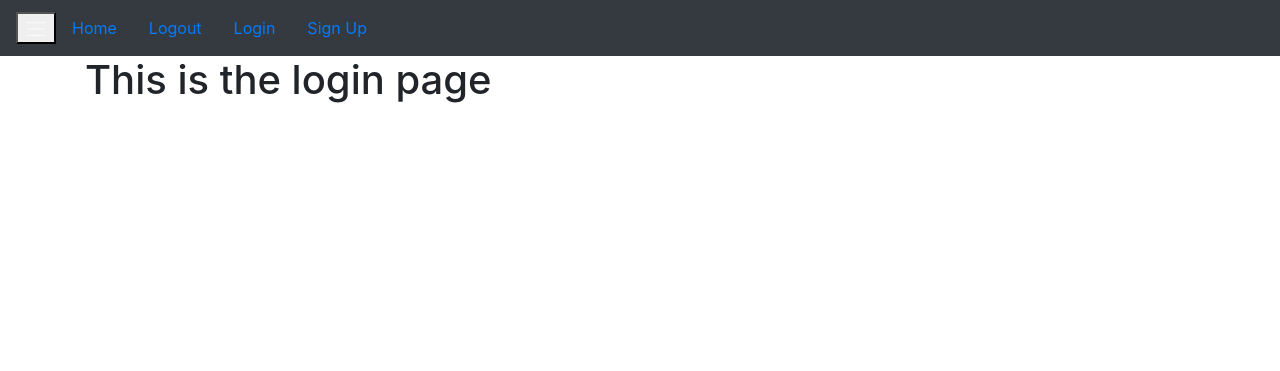
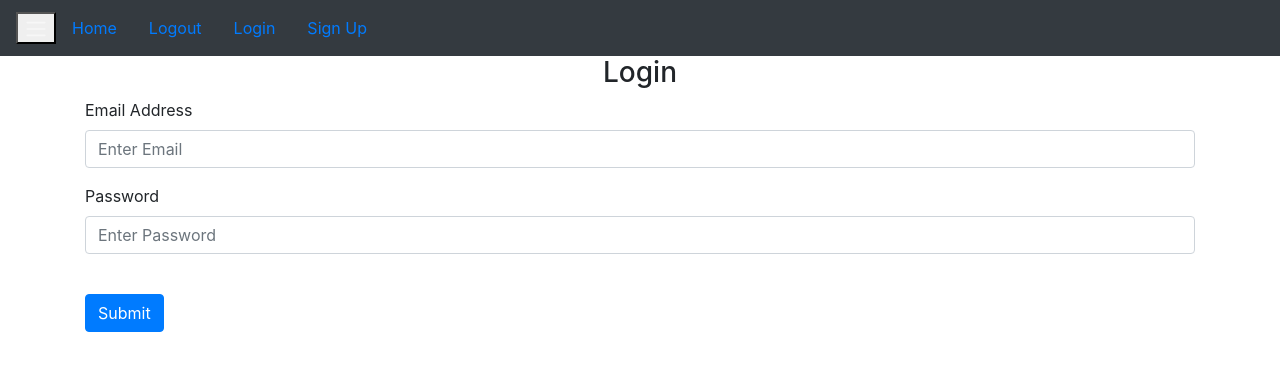
Before and after one commit to nc6041/Recipe-Web-App, a Flask app: page /login in a window 1280 px wide. Shown: the top 371 px of the page. Run offline with Flask 2, Linux system fonts and the light colour scheme; some libraries are stand-ins or nearby versions.

Commit message:
login page submissionupdated

```diff
--- a/website/auth.py
+++ b/website/auth.py
@@ -1,10 +1,10 @@
-from flask import Blueprint, render_template
+from flask import Blueprint, render_template, request
 
 auth = Blueprint('auth', __name__)
 
 @auth.route('/login')
 def login():
-    return render_template("login.html", boolean=True)
+    return render_template("login.html", methods=['GET','POST'])
 
 @auth.route('/logout')
 def logout():
--- a/website/templates/login.html
+++ b/website/templates/login.html
@@ -1,4 +1,27 @@
 {% extends "base.html" %} {% block title %}Login{% endblock %} {% block
     content %}
-    <h1>This is the login page</h1>
+    <form method="POST">
+        <h3 align="center">Login</h3>
+    <div class ="form-group">
+        <label for="email">Email Address</label>
+        <input
+        type="email"
+        class="form-control"
+        id="email"
+        name="email"
+        placeholder="Enter Email">
+    </div>
+    <div class="form-group">
+        <label for="password">Password</label>
+        <input
+        type="password"
+        class="form-control"
+        id="password"
+        name="password"
+        placeholder="Enter Password"
+        >
+    </div>
+    <br />
+    <button type="submit" class="btn btn-primary">Submit</button>
+</form>
     {% endblock %}
```
